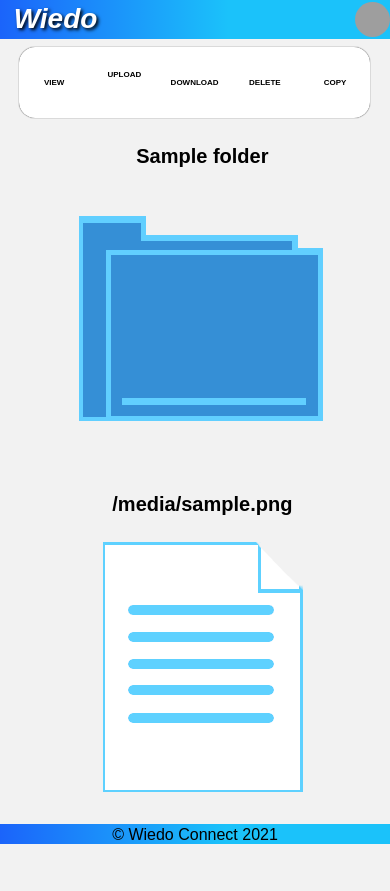
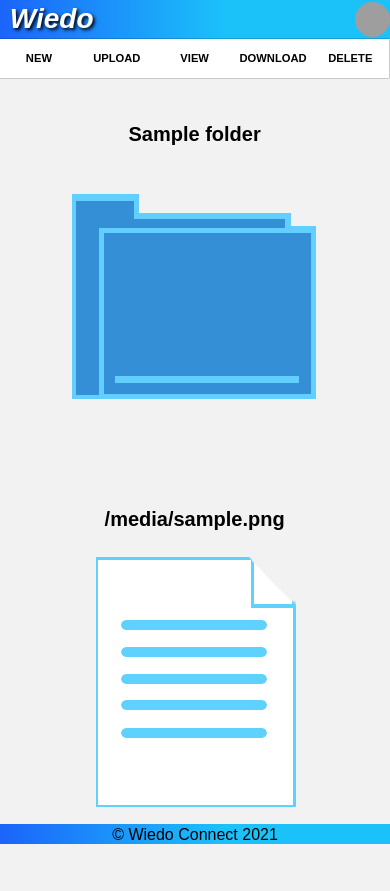
Before and after one commit to John-Nealy/Wiedo, a Flask app: template templates/home.html in a window 390 px wide. After the commit the page ends 844 px from the top, so only its background shows below. Run offline with Flask 2, Linux system fonts and the light colour scheme; a user stored in the database is signed in; tables that the repository leaves empty hold one stand-in row (values such as "Sample post"); the template is opened without the code that fills it: most values are stand-ins (such as "Sample title", 1, 10 or a date in 2020); grey boxes are pictures that could not be loaded.

Commit message:
Correcting Responsive Design, and adding new folder button with a form to create a new folder.

```diff
--- a/static/stylesheet.css
+++ b/static/stylesheet.css
@@ -3,6 +3,7 @@ html, body{
     margin: 0;
     padding: 0;
     font-family: Arial, Helvetica, sans-serif;
+    overflow-y:hidden;
 }
 
 body{
@@ -48,8 +49,8 @@ input[type=checkbox]{
     padding-bottom: .5%;
     z-index: 10;
     min-height: 35px;
-    padding-left: 1%;
-    margin-bottom: 2%;
+    padding-left: 0%;
+    margin-bottom: 0%;
 }
 
 #Logo{
@@ -96,8 +97,8 @@ input[type=checkbox]{
     border-radius: 50%;
     float:right;
     margin: 0%;
-    margin-right: 1%;
-    margin-bottom: 1%;
+    margin-right: 0%;
+    margin-bottom: 0%;
 }
 
 #ProfileImage:hover{
@@ -134,12 +154,12 @@ input[type=checkbox]{
 }
 
 #Main{
-    height: 90%;
+    height: 92.5%;
     width: 99.8%;
     display: flex;
     justify-content: center;
     flex-direction: column;
-    margin-bottom: 2.5%;
+    margin-bottom: 1%;
 }
 
 #content{
@@ -417,15 +419,15 @@ input:focus{
 
 
 #main-container{
-    width: 95%;
+    width: 100%;
     height: 95%;
     overflow-y: auto;
     overflow-x: hidden;
-    padding-left: 12.5%;
+    padding-left:0;
     display: grid;
-    grid-gap: 1em;
+    grid-gap: 2em;
     grid-template-columns: repeat(auto-fit, minmax(250px, 1fr));
-
+    align-items: center;
 
 }
 
@@ -436,17 +438,19 @@ input:focus{
     opacity: 0;
     z-index: -1;
     position: absolute;
-
 }
 #upload-txt{
-    padding-top: 6.5%;
     font-weight: 700;
-    height: 60%;
+    height: 100%;
+    display: flex;
+    align-items: center;
+    justify-content: center;
 }
+
+
 .folder-container{
-
-    margin: 1%;
-    height: 325px;
+    margin: auto;
+    height: 300px;
     max-width: 300px;
 }
 
@@ -483,39 +487,90 @@ label{
     font-size: 1.25em;
 }
 
-#NavBar{
+#navbar{
 
-    width: 95%;
-    height: 10%;
-    margin: auto;
-    margin-bottom: 2%;
+    width: 100%;
+    height: 5%;
+    margin-top: 0;
+    margin-bottom: 1%;
 }
 .button-container{
-    width: 95%;
+    width: 100%;
     height: 100%;
     margin: auto;
     background-color: white;
     box-shadow: 0 0 1px black;
     text-align: center;
-    border-radius: 1em;
 }
-.NavBar-buttons{
+.navbar-buttons{
     width: 20%;
     height: 100%;
     float: left;
     border: none;
     background: none;
     font-weight: 700;
-    font-size: .5em;
-    border-radius: 1.5em;
+    font-size: .7em;
 }
 label:hover{
 
     cursor: pointer;
 }
 
-.NavBar-buttons:hover{
+.navbar-buttons:hover{
 
     cursor: pointer;
-    background-color: rgba(27,194,250,1);
+    background-color: rgb(237 235 233);
 }
+
+
+.new-creation{
+    z-index: 20;
+    width: 300px;
+    height: 25%;
+    background: rgb(237 235 233);
+    box-shadow: 0px 0px 4px black;
+    position: absolute;
+    display: none;
+    flex-direction: column;
+    margin: auto;
+    align-content: center;
+    align-items: center;
+    justify-content: center;
+    align-self: center;
+
+}
+
+.new-creation-form{
+    width: 80%;
+    height: 15%;
+    margin: auto;
+}
+
+.new-creation-input{
+    width: 100%;
+    height: 100%;
+    margin: auto;
+    position: relative;
+    text-align: center;
+    font-size: medium;
+}
+.creation-btn-container{
+    width: 80%;
+    margin-left: auto;
+    margin-right: auto;
+    padding-bottom: 5%;
+}
+
+.cancel-btn{
+    margin-left: auto;
+    margin-right: auto;
+    float: left;
+    font-size: medium;
+}
+
+.create-btn{
+    margin-left: auto;
+    margin-right: auto;
+    float: right;
+    font-size: medium;
+}
--- a/templates/create.html
+++ b/templates/create.html
@@ -2,8 +2,9 @@
 
     <head>
         <meta name="viewport" content="width=device-width, initial-scale=1.0">
-        <meta name="description" content="Task Scheduler Cretor for Reports">
-        <title>Task Scheduler Connect</title>
+        <meta name="apple-mobile-web-app-capable" content="yes">
+        <meta name="description" content="Wiedo">
+        <title>Wiedo</title>
         <link rel="stylesheet" href="{{ url_for('static', filename='stylesheet.css') }}">
     </head>
 
--- a/templates/fileReader.html
+++ b/templates/fileReader.html
@@ -2,8 +2,9 @@
 <html lang="en">
     <head>
         <meta name="viewport" content="width=device-width, initial-scale=1.0">
-        <meta name="description" content="Task Scheduler Cretor for Reports">
-        <title>Task Scheduler Connect</title>
+        <meta name="apple-mobile-web-app-capable" content="yes">
+        <meta name="description" content="Wiedo">
+        <title>Wiedo</title>
         <link rel="stylesheet" href="{{ url_for('static', filename='stylesheet.css') }}">
     </head>
 
--- a/templates/footer.html
+++ b/templates/footer.html
@@ -1,4 +1,4 @@
-</div>
-<div id="bottomNav">
+</main>
+<footer id="bottomNav">
     <center>© Wiedo Connect 2021</center>
-</div>
+</footer>
--- a/templates/header.html
+++ b/templates/header.html
@@ -1,4 +1,4 @@
-<div id="Header">
+<header id="Header">
     <a href={{url_for('Home')}}><p id="Logo">Wiedo</p></a>
 
     {% if 'username' in session: %}
@@ -9,13 +9,13 @@
     <div id="HeaderBox">
 
         <div id="AccountDetails">
-            <div id="UsernameDetails">{{ name }}</div>
-            <div id="settings"><a href="{{ url_for('settings') }}">Settings</a></div>
+            <p id="UsernameDetails">{{ name }}</p>
+            <a id="settings" href="{{ url_for('settings') }}">Settings</a>
         </div>
 
         <a id="Logout" href="{{ url_for('logout') }}">Sign out</a>
 
     </div>
     {% endif %}
-</div>
-<div id="Main">
+</header>
+<main id="Main">
--- a/templates/home.html
+++ b/templates/home.html
@@ -2,12 +2,23 @@
 <html lang="en">
     <head>
         <meta name="viewport" content="width=device-width, initial-scale=1.0">
-        <meta name="description" content="Task Scheduler Cretor for Reports">
-        <title>Task Scheduler Connect</title>
+        <meta name="apple-mobile-web-app-capable" content="yes">
+        <meta name="description" content="Wiedo">
+        <title>Wiedo</title>
         <link rel="stylesheet" href="{{ url_for('static', filename='stylesheet.css') }}">
     </head>
 
     <script>
+        window.addEventListener("DOMContentLoaded", function() {
+            var containers = document.getElementsByClassName("folder-container")
+            containers.addEventListener('contextmenu', function(ev){
+                ev.preventDefault()
+                alert('success')
+                return false;
+            }, false);
+        }, false);
+
+
         function validateAndUpload(input){
             var file = input.files[0];
 
@@ -16,27 +27,38 @@
                 document.getElementById("main-container").submit();
             };
         };
+
+        function FolderCreationDisplay(){
+            var container = document.getElementsByClassName('new-creation')[0]
+            if (container.style.display == 'none'){
+                container.style.display = 'flex';
+            } else {
+                container.style.display = 'none';
+            }
+
+        };
     </script>
 
     <body>
 
         {% include 'header.html' %}
 
-        <div id="NavBar">
+        <div id="navbar">
             <div class="button-container">
-                <button type='submit' class='NavBar-buttons' form="main-container" value='view' name='action' formaction ='view' >VIEW</button>
 
-                <label for="upload" class='NavBar-buttons' id='upload-txt'>UPLOAD</label>
-                <input  class='NavBar-buttons' form="main-container" type ="file" id='upload' formaction="upload" onChange="validateAndUpload(this);" name='files'/>
-                <button type='submit' class='NavBar-buttons' form="main-container" value='download' name='action' formmethod="POST" formaction="download">DOWNLOAD</button>
-                <button class='NavBar-buttons' form="main-container" value='delete' formaction="delete" name='action'>DELETE</button>
-                <button class='NavBar-buttons' form="main-container" value='copy' name='action'>COPY</button>
+                <button class='navbar-buttons' value='new' name='action' onclick="FolderCreationDisplay();">NEW</button>
+                <label for="upload" class='navbar-buttons' id='upload-txt'><p>UPLOAD</p></label>
+                <input  class='navbar-buttons' form="main-container" type ="file" id='upload' formaction="upload" onChange="validateAndUpload(this);" name='files'/>
+
+                <button type='submit' class='navbar-buttons' form="main-container" value='view' name='action' formaction ='view' >VIEW</button>
+                <button type='submit' class='navbar-buttons' form="main-container" value='download' name='action' formmethod="POST" formaction="download">DOWNLOAD</button>
+                <button class='navbar-buttons' form="main-container" value='delete' formaction="delete" name='action'>DELETE</button>
             </div>
         </div>
 
             <form id="main-container" method="POST" action="upload" enctype="multipart/form-data">
                 {% for folder in folders %}
-                    <div class="folder-container">
+                    <div class="folder-container" >
                         <p class="container-tag">{{folder}}</p>
                         <input type="checkbox" name='content' id={{folder}} value="{{folder}}"/>
                         <label for={{folder}} class="folder">
@@ -55,6 +77,18 @@
                 {% endfor %}
             </form>
 
+            <div class="new-creation" style="display: none;">
+
+                    <h2 class="new-creation-title">Folder Name</h2>
+                <form class="new-creation-form">
+                    <input type="text" class="new-creation-input" name="folder-name" /> </br>
+                </form>
+                    <div class="creation-btn-container">
+                        <button class="cancel-btn" onclick="FolderCreationDisplay();">Cancel</button>
+                        <button class="create-btn">Create</button>
+                    </div>
+
+            </div>
 
         {% include 'footer.html' %}
 
--- a/templates/index.html
+++ b/templates/index.html
@@ -2,8 +2,9 @@
 <html lang="en">
     <head>
         <meta name="viewport" content="width=device-width, initial-scale=1.0">
-        <meta name="description" content="Task Scheduler Cretor for Reports">
-        <title>Task Scheduler Connect</title>
+        <meta name="apple-mobile-web-app-capable" content="yes">
+        <meta name="description" content="Wiedo">
+        <title>Wiedo</title>
         <link rel="stylesheet" href="{{ url_for('static', filename='stylesheet.css') }}">
     </head>
     <body>
--- a/templates/reports.html
+++ b/templates/reports.html
@@ -2,8 +2,9 @@
 <html lang="en">
     <head>
         <meta name="viewport" content="width=device-width, initial-scale=1.0">
-        <meta name="description" content="Task Scheduler Cretor for Reports">
-        <title>Task Scheduler Connect</title>
+        <meta name="apple-mobile-web-app-capable" content="yes">
+        <meta name="description" content="Wiedo">
+        <title>Wiedo</title>
         <link rel="stylesheet" href="{{ url_for('static', filename='stylesheet.css') }}">
     </head>
 
--- a/templates/settings.html
+++ b/templates/settings.html
@@ -2,8 +2,9 @@
 <html lang="en">
     <head>
         <meta name="viewport" content="width=device-width, initial-scale=1.0">
-        <meta name="description" content="Task Scheduler Cretor for Reports">
-        <title>Task Scheduler Connect</title>
+        <meta name="apple-mobile-web-app-capable" content="yes">
+        <meta name="description" content="Wiedo">
+        <title>Wiedo</title>
         <link rel="stylesheet" href="{{ url_for('static', filename='stylesheet.css') }}">
     </head>
     <script>
```
Also changed, not shown: other parts of static/stylesheet.css (+19 -18 lines).
